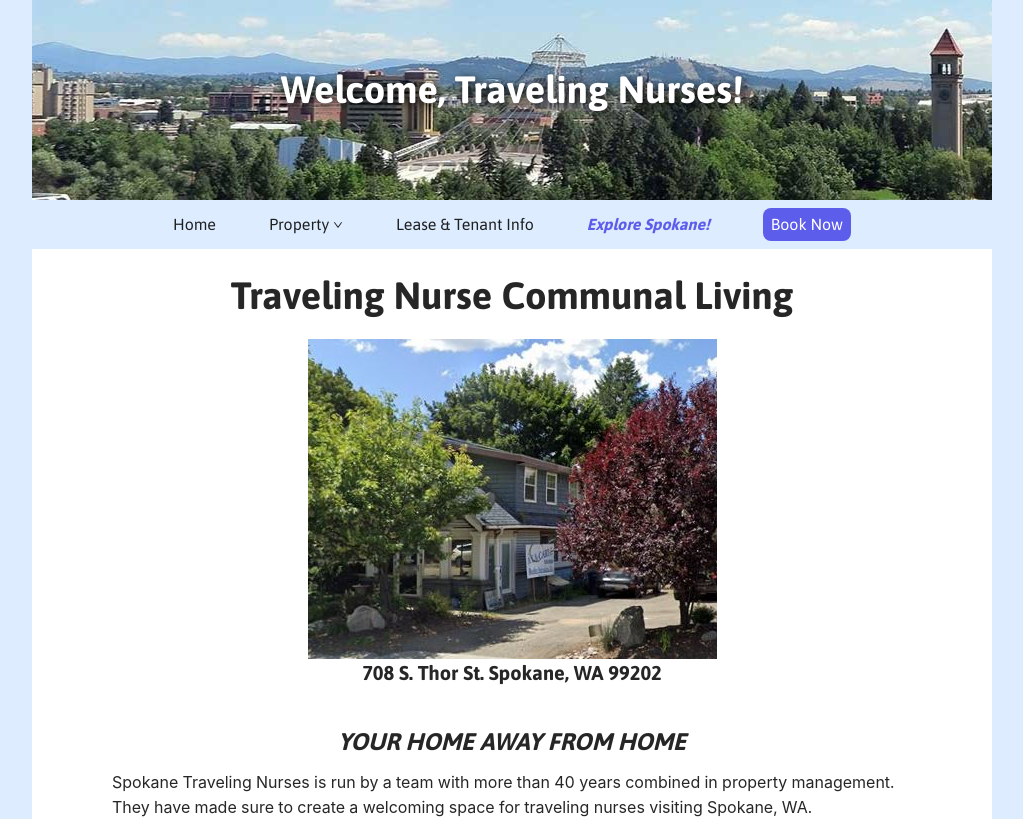
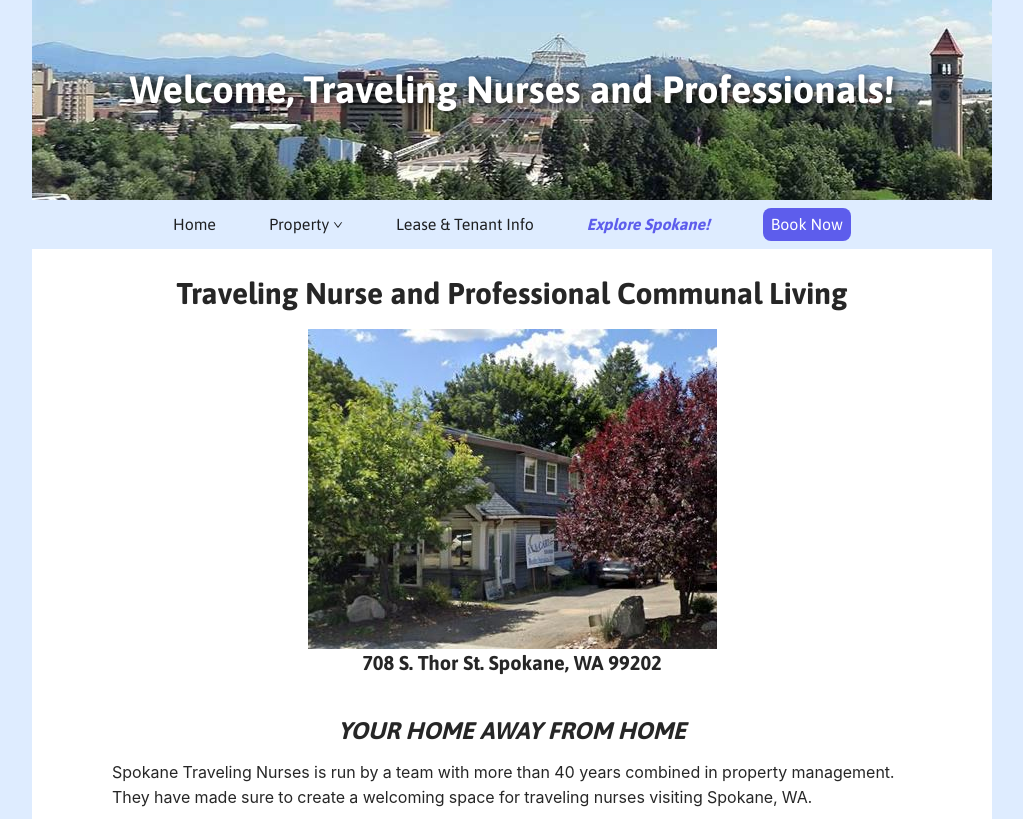
Before and after one commit to Koyamot/SpokaneTravelingNurses, a React (Create React App) app in the folder spokanetravelingnurses/: page / in a window 1280 px wide. Shown: the top 819 px of the page, without its empty margins (128-1151 px from the left). Built offline with nearby package versions, Linux system fonts and the light colour scheme.

Commit message:
edited verbiage to include professionals

```diff
--- a/spokanetravelingnurses/src/components/common/Header/VisitorHeader.jsx
+++ b/spokanetravelingnurses/src/components/common/Header/VisitorHeader.jsx
@@ -45,7 +45,7 @@ const VisitorHeader = () => {
           justifyContent: "center",
         }}
       >
-        <Title>Welcome, Traveling Nurses!</Title>
+        <Title>Welcome, Traveling Nurses and Professionals!</Title>
       </div>
       <header>
         <nav>
--- a/spokanetravelingnurses/src/components/pages/Landing/Landing.js
+++ b/spokanetravelingnurses/src/components/pages/Landing/Landing.js
@@ -16,7 +16,7 @@ const Landing = () => {
             alignItems: "center",
           }}
         >
-          <Title level={1}>Traveling Nurse Communal Living</Title>
+          <Title level={2}>Traveling Nurse and Professional Communal Living</Title>
 
           <Image src={img} preview={false} />
           <Title level={4}>708 S. Thor St. Spokane, WA 99202</Title>
```
